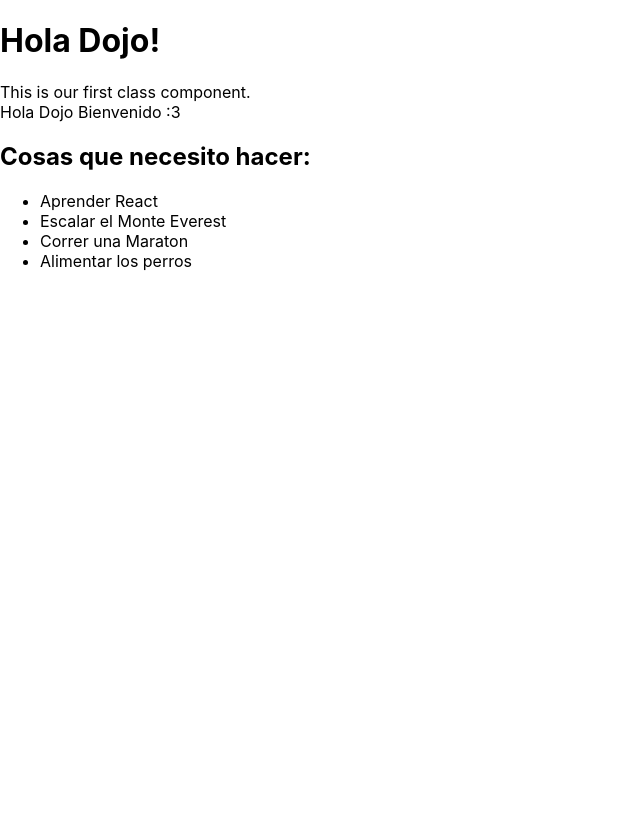
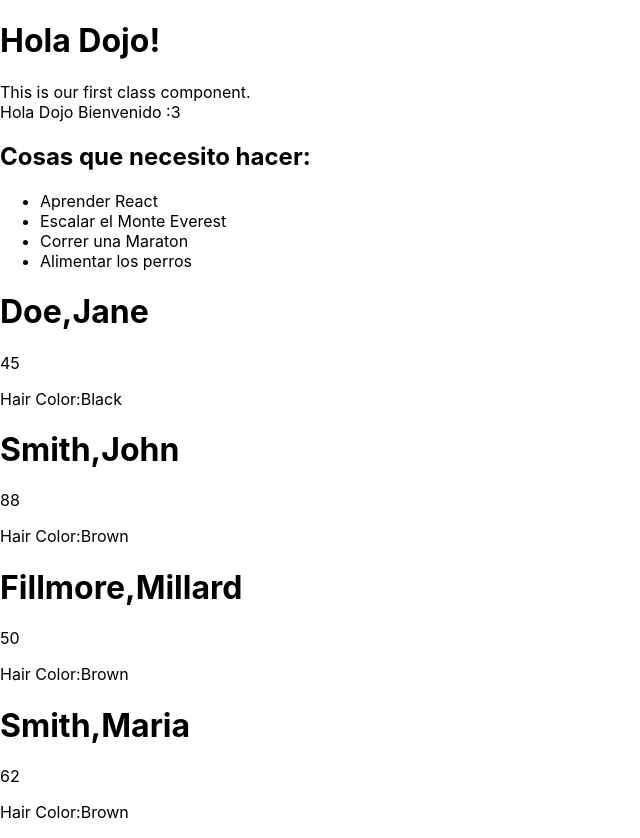
Before and after one commit to LeyBatenkaitos/MERN_CodingDojo, a React (Create React App) app in the folder mi-app/: page / in a window 1280 px wide. Shown: the whole page, without its empty margins (0-640 px from the left). Before the commit the page ends 800 px from the top, so only its background shows below. Built offline with nearby package versions, Linux system fonts and the light colour scheme.

Commit message:
Apoyalo Core

```diff
--- a/mi-app/src/App.js
+++ b/mi-app/src/App.js
@@ -1,6 +1,7 @@
 import "./App.css";
 import React from "react";
 import Home from "./componentes/home";
+import PersonCard from "./componentes/PersonCard";
 
 function App() {
   return (
@@ -9,6 +10,30 @@
       <div>
         <Home />
       </div>
+      <PersonCard
+        firstName="Doe"
+        lastName="Jane"
+        age="45"
+        hairColor="Black"
+      ></PersonCard>
+      <PersonCard
+        firstName="Smith"
+        lastName="John"
+        age="88"
+        hairColor="Brown"
+      ></PersonCard>
+      <PersonCard
+        firstName="Fillmore"
+        lastName="Millard"
+        age="50"
+        hairColor="Brown"
+      ></PersonCard>
+      <PersonCard
+        firstName="Smith"
+        lastName="Maria"
+        age="62"
+        hairColor="Brown"
+      ></PersonCard>
     </div>
   );
 }
--- /dev/null
+++ b/mi-app/src/componentes/PersonCard.jsx
@@ -0,0 +1,17 @@
+import React, { Component } from "react";
+
+class PersonCard extends Component {
+  render() {
+    return (
+      <div>
+        <h1>
+          {this.props.firstName},{this.props.lastName}
+        </h1>
+        <p>{this.props.age}</p>
+        <p>Hair Color:{this.props.hairColor}</p>
+      </div>
+    );
+  }
+}
+
+export default PersonCard;
```
